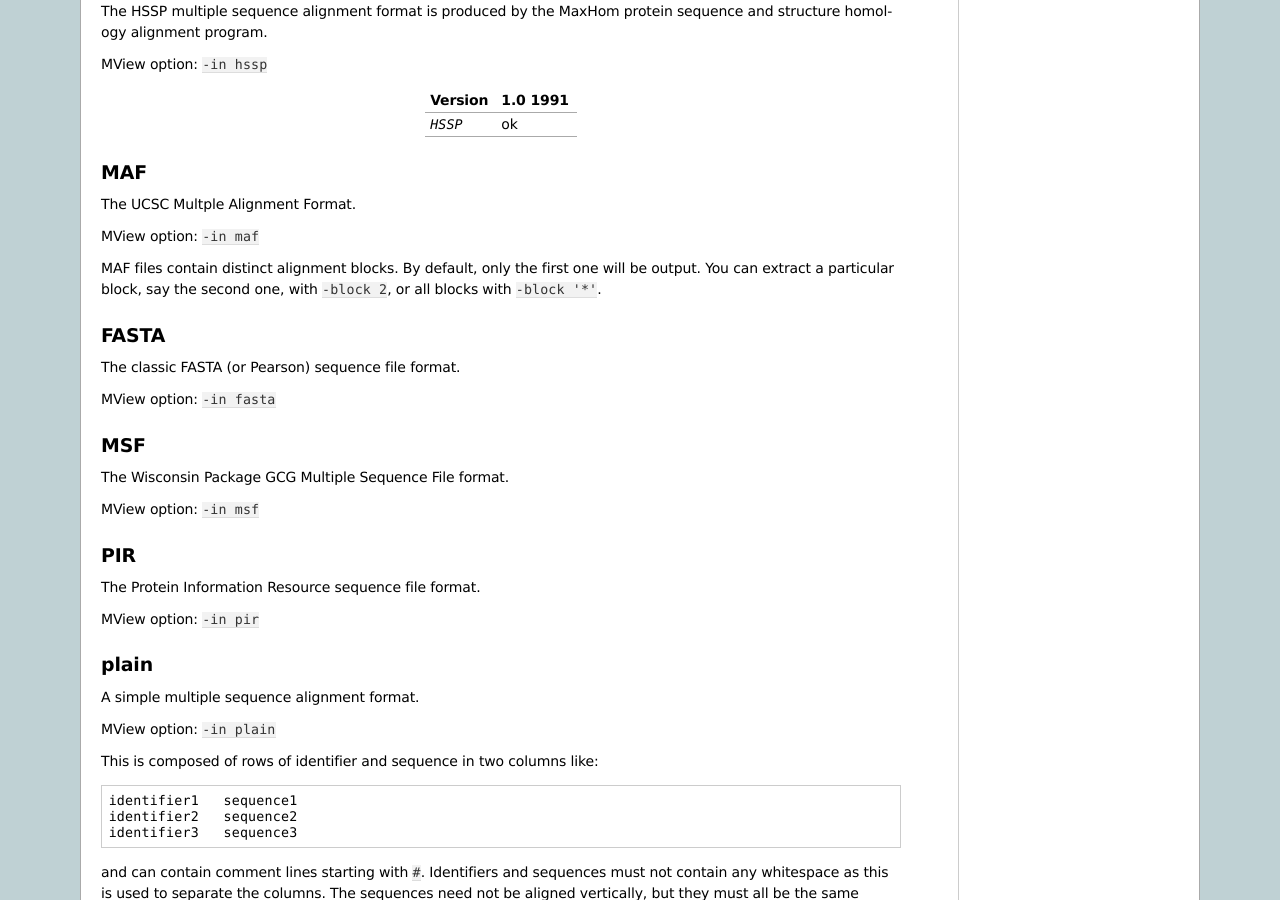
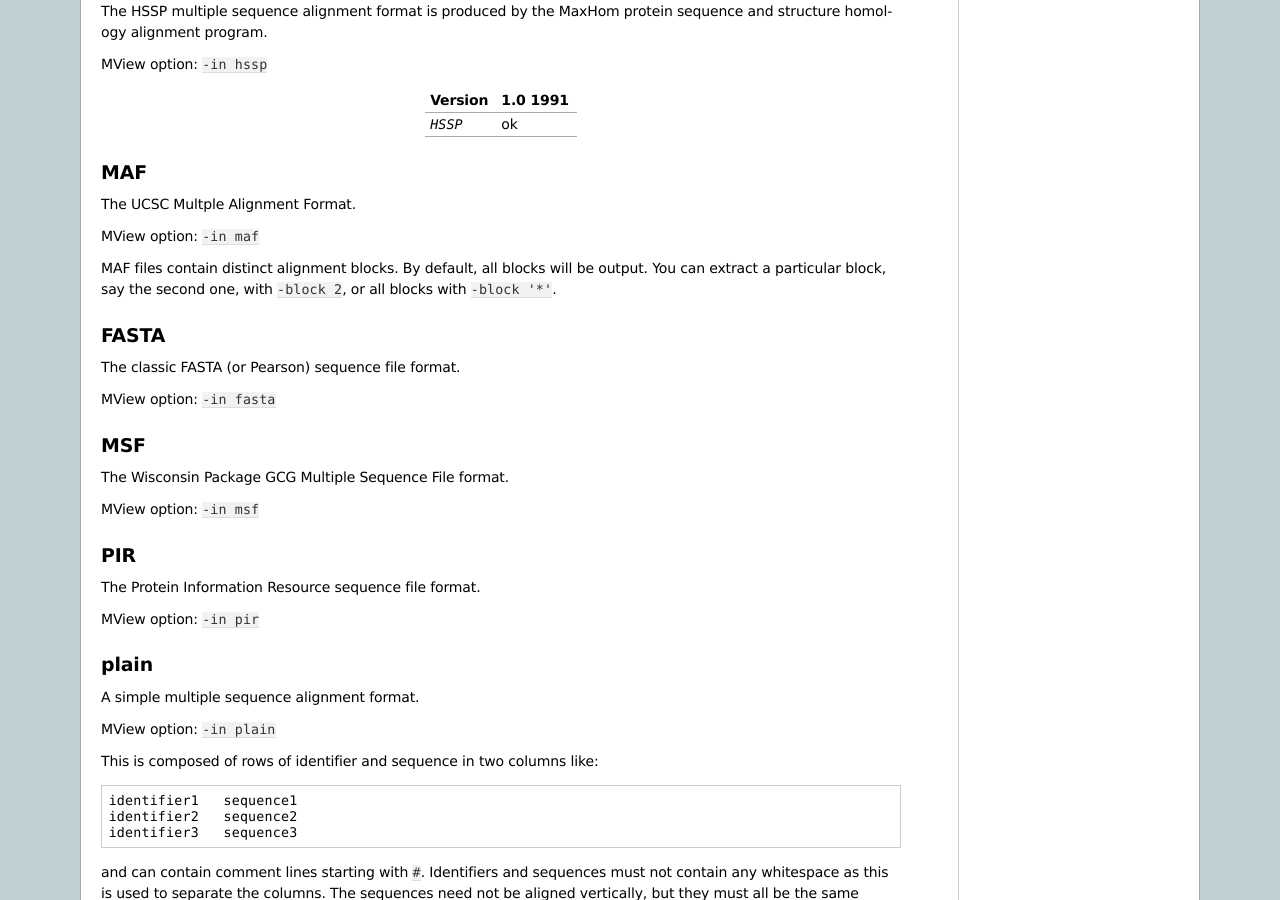
Before and after one commit to desmid/mview, a Sphinx documentation site: the page built from doc/Sphinx/source/manual/formats_in.rst, in a window 1280 px wide and 900 px high, scrolled down 4590 px. Built offline with Sphinx 7.4.7, drawn with Linux system fonts in a browser that asks for light colours.

Commit message:
docs: update manual

```diff
--- a/doc/Sphinx/source/manual/formats_in.rst
+++ b/doc/Sphinx/source/manual/formats_in.rst
@@ -331,9 +331,9 @@ The UCSC Multple Alignment Format.
 
 MView option: ``-in maf``
 
-MAF files contain distinct alignment blocks. By default, only the first one
-will be output. You can extract a particular block, say the second one, with
-``-block 2``, or all blocks with ``-block '*'``.
+MAF files contain distinct alignment blocks. By default, all blocks will be
+output. You can extract a particular block, say the second one, with ``-block
+2``, or all blocks with ``-block '*'``.
 
 
 FASTA
```
